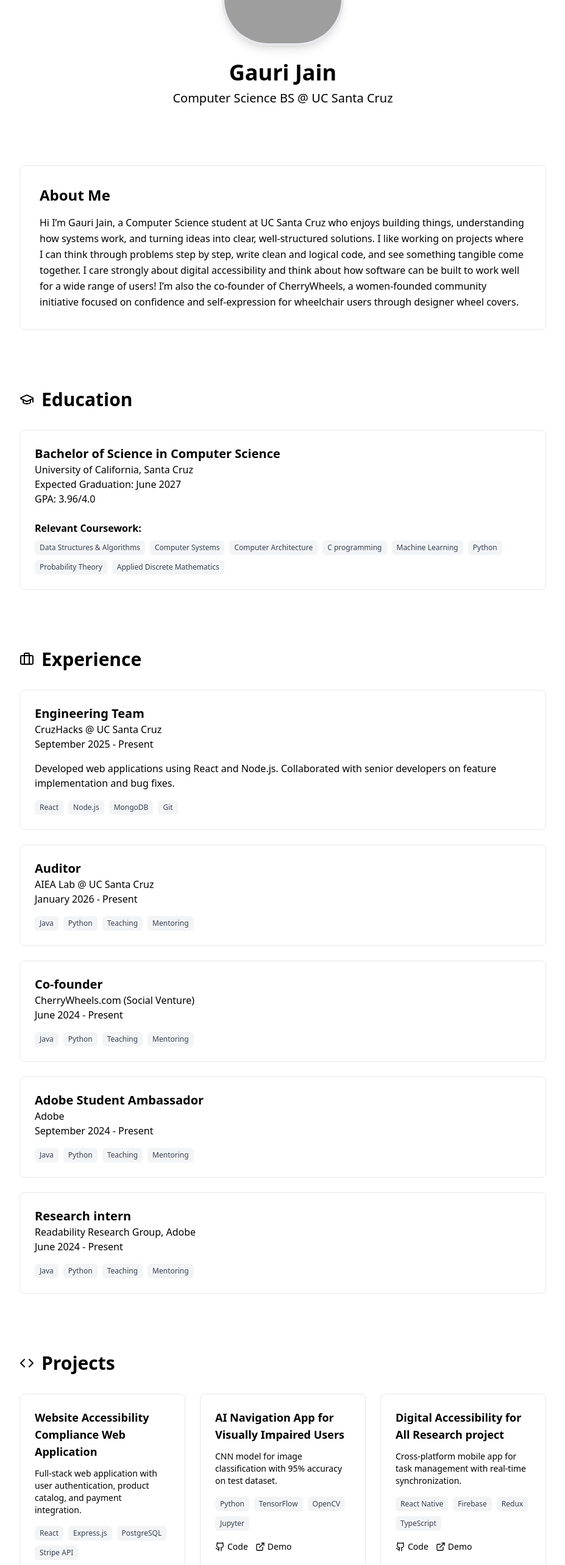
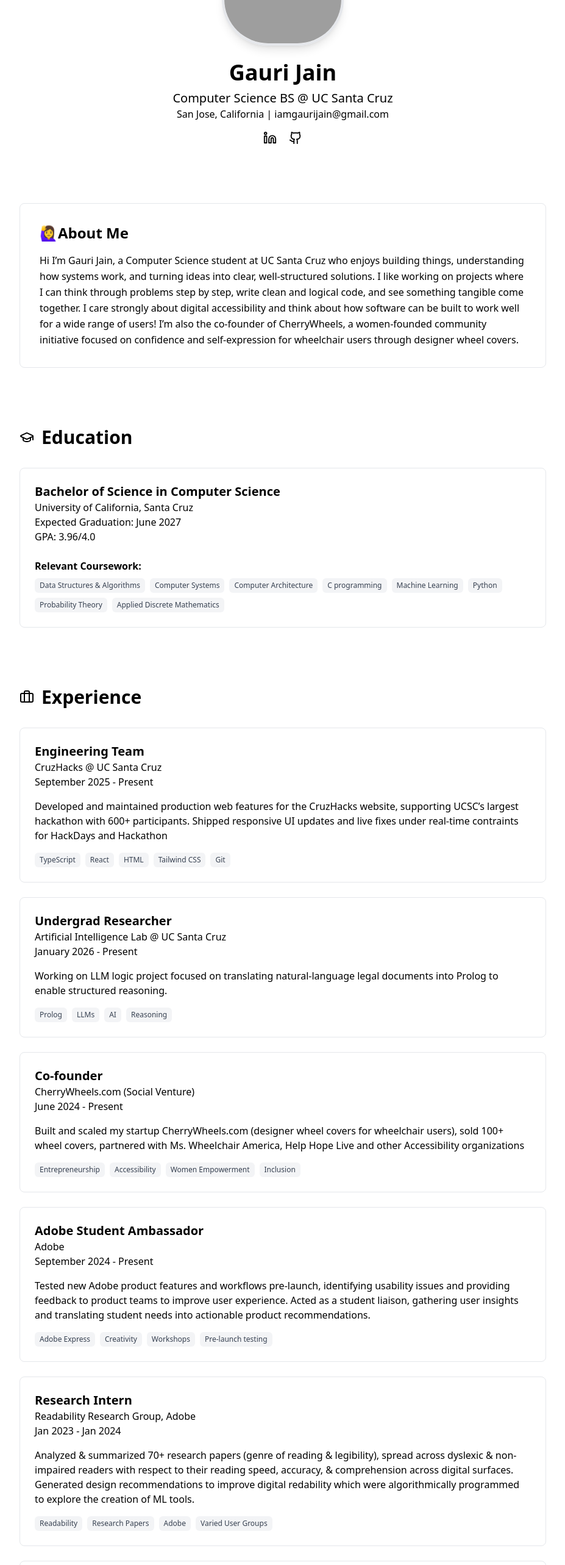
Before and after one commit to gaurijain21/website, a React (Vite) app: page / in a window 1280 px wide. Shown: the part 214-2780 px from the top of the page at 61% size, without its empty margins (176-1103 px from the left). Built offline with nearby package versions, Linux system fonts and the light colour scheme; grey boxes are pictures that could not be loaded.

Commit message:
Website content updated

```diff
--- a/src/components/about-section.tsx
+++ b/src/components/about-section.tsx
@@ -1,10 +1,11 @@
 import React from 'react';
+
 
 export function AboutSection() {
   return (
     <section id="about" className="py-12">
       <div className="bg-card rounded-lg p-8 border border-border">
-        <h2 className="text-2xl font-bold text-card-foreground mb-4">About Me</h2>
+        <h2 className="text-2xl font-bold text-card-foreground mb-4">🙋‍♀️About Me</h2>
         <p className="text-card-foreground leading-relaxed">
           Hi I’m Gauri Jain, a Computer Science student at UC Santa Cruz who enjoys building things, understanding how systems work, and turning ideas into clear, well-structured solutions.
           I like working on projects where I can think through problems step by step, write clean and logical code, and see something tangible come together.
--- a/src/components/certifications-section.tsx
+++ b/src/components/certifications-section.tsx
@@ -6,21 +6,38 @@ export function CertificationsSection() {
     {
       name: 'AWS Certified Cloud Practitioner',
       issuer: 'Amazon Web Services',
-      date: 'March 2024',
-      credentialId: 'ABC123456'
+      date: 'August 2025 - August 2028',
+      certificateUrl: 'https://www.credly.com/badges/da0ca2a5-346b-4b6d-97c9-9db1d50fc47a'
     },
     {
-      name: 'Google IT Support Professional Certificate',
-      issuer: 'Google',
-      date: 'January 2024',
-      credentialId: 'DEF789012'
+      name: "Dean's Honors",
+      issuer: 'UC Santa Cruz',
+      date: 'Fall 2025, Winter 2025, Spring 2025'
+
     },
     {
-      name: 'Oracle Java SE 11 Developer',
-      issuer: 'Oracle',
-      date: 'November 2023',
-      credentialId: 'GHI345678'
-    }
+      name: 'Artificial Intelligence and Machine Learning by NVIDIA',
+      issuer: 'id Tech',
+      date: 'November 2023'
+    },
+    {
+      name: 'Leadership and Strategies powered by Harvard',
+      issuer: 'id Tech',
+      date: 'November 2023'
+    },
+    {
+      name: 'Intro to Generative AI',
+      issuer: 'Adobe',
+      date: 'February 2025',
+      certificateUrl: 'https://www.credly.com/badges/e30301c0-d700-490d-ac38-2cae3aea2391'
+    },
+    {
+      name: 'Small Biz Social Media Marketing',
+      issuer: 'Adobe',
+      date: 'February 2025',
+      certificateUrl: 'https://www.credly.com/badges/cb8ed200-4f8f-44bc-9a18-0034739b6aa6'
+    },
+
   ];
 
   return (
@@ -37,9 +54,18 @@ export function CertificationsSection() {
             </h3>
             <p className="text-primary font-medium">{cert.issuer}</p>
             <p className="text-muted-foreground text-sm">{cert.date}</p>
-            <p className="text-muted-foreground text-sm">
-              Credential ID: {cert.credentialId}
-            </p>
+
+            {cert.certificateUrl && (
+              <a
+                href={cert.certificateUrl}
+                target="_blank"
+                rel="noopener noreferrer"
+                className="inline-block mt-3 text-sm font-medium text-primary hover:underline"
+              >
+                View Certificate →
+              </a>
+            )}
+
           </div>
         ))}
       </div>
--- a/src/components/experience-section.tsx
+++ b/src/components/experience-section.tsx
@@ -7,36 +7,43 @@ export function ExperienceSection() {
       title: 'Engineering Team',
       company: 'CruzHacks @ UC Santa Cruz',
       period: 'September 2025 - Present',
-      description: 'Developed web applications using React and Node.js. Collaborated with senior developers on feature implementation and bug fixes.',
-      technologies: ['React', 'Node.js', 'MongoDB', 'Git']
+      description: 'Developed and maintained production web features for the CruzHacks website, supporting UCSC’s largest hackathon with 600+ participants. Shipped responsive UI updates and live fixes under real-time contraints for HackDays and Hackathon',
+      technologies: ['TypeScript', 'React', 'HTML', 'Tailwind CSS', 'Git']
     },
     {
-      title: 'Auditor',
-      company: 'AIEA Lab @ UC Santa Cruz',
+      title: 'Undergrad Researcher',
+      company: 'Artificial Intelligence Lab @ UC Santa Cruz',
       period: 'January 2026 - Present',
-      description: '',
-      technologies: ['Java', 'Python', 'Teaching', 'Mentoring']
+      description: 'Working on LLM logic project focused on translating natural-language legal documents into Prolog to enable structured reasoning.',
+      technologies: ['Prolog', 'LLMs', 'AI', 'Reasoning']
     },
     {
       title: 'Co-founder',
       company: 'CherryWheels.com (Social Venture)',
       period: 'June 2024 - Present',
-      description: '',
-      technologies: ['Java', 'Python', 'Teaching', 'Mentoring']
+      description: 'Built and scaled my startup CherryWheels.com (designer wheel covers for wheelchair users), sold 100+ wheel covers, partnered with Ms. Wheelchair America, Help Hope Live and other Accessibility organizations',
+      technologies: ['Entrepreneurship', 'Accessibility', 'Women Empowerment', 'Inclusion']
     },
     {
       title: 'Adobe Student Ambassador',
       company: 'Adobe',
       period: 'September 2024 - Present',
-      description: '',
-      technologies: ['Java', 'Python', 'Teaching', 'Mentoring']
+      description: 'Tested new Adobe product features and workflows pre-launch, identifying usability issues and providing feedback to product teams to improve user experience. Acted as a student liaison, gathering user insights and translating student needs into actionable product recommendations.',
+      technologies: ['Adobe Express', 'Creativity', 'Workshops', 'Pre-launch testing']
     },
     {
-      title: 'Research intern',
+      title: 'Research Intern',
       company: 'Readability Research Group, Adobe',
-      period: 'June 2024 - Present',
-      description: '',
-      technologies: ['Java', 'Python', 'Teaching', 'Mentoring']
+      period: 'Jan 2023 - Jan 2024',
+      description: 'Analyzed & summarized 70+ research papers (genre of reading & legibility), spread across dyslexic & non- impaired readers with respect to their reading speed, accuracy, & comprehension across digital surfaces. Generated design recommendations to improve digital redability which were algorithmically programmed to explore the creation of ML tools.',
+      technologies: ['Readability', 'Research Papers', 'Adobe', 'Varied User Groups']
+    },
+    {
+      title: 'President, Adobe Club',
+      company: 'UC Santa Cruz',
+      period: 'January 2026 - Present',
+      description: 'Led and scaled the student organization, driving campus-wide engagement with Adobe Creative Cloud tools.',
+      technologies: ['Adobe', 'Workshops', 'Adobe Express', 'Adobe Firefly', 'Creativity', 'Leadership']
     }
   ];
 
--- a/src/components/navigation.tsx
+++ b/src/components/navigation.tsx
@@ -9,12 +9,12 @@ export function Navigation() {
   };
 
   const navItems = [
-    { id: 'about', label: 'About' },
-    { id: 'education', label: 'Education' },
-    { id: 'experience', label: 'Experience' },
-    { id: 'projects', label: 'Projects' },
-    { id: 'certifications', label: 'Certifications' },
-    { id: 'skills', label: 'Skills' },
+    { id: 'about', label: '🙋‍♀️About' },
+    { id: 'education', label: '📖Education' },
+    { id: 'experience', label: '🤓Experience' },
+    { id: 'projects', label: '🧑🏻‍💻Projects' },
+    { id: 'certifications', label: '🏆Certifications' },
+    { id: 'skills', label: '🥷🏻Skills' },
   ];
 
   return (
--- a/src/components/profile-section.tsx
+++ b/src/components/profile-section.tsx
@@ -1,4 +1,6 @@
 import React from 'react';
+import { Linkedin, Github } from 'lucide-react';
+
 
 export function ProfileSection() {
   return (
@@ -18,6 +20,33 @@ export function ProfileSection() {
       <p className="text-xl text-muted-foreground">
         Computer Science BS @ UC Santa Cruz
       </p>
+      <p> San Jose, California  |  iamgaurijain@gmail.com</p>
+      <div className="flex justify-center gap-5 mt-4">
+
+
+        <a
+          href="https://www.linkedin.com/in/gaurijain21"
+          target="_blank"
+          rel="noopener noreferrer"
+          aria-label="LinkedIn"
+          className="text-muted-foreground hover:text-[#0A66C2] transition-colors"
+        >
+          <Linkedin size={22} />
+        </a>
+
+        <a
+          href="https://github.com/gaurijain21"
+          target="_blank"
+          rel="noopener noreferrer"
+          aria-label="GitHub"
+          className="text-muted-foreground hover:text-[#0A66C2] transition-colors"
+        >
+          <Github size={22} />
+        </a>
+      </div>
+      <p className="text-xl text-muted-foreground">
+
+      </p>
     </section>
   );
 }
--- a/src/components/projects-section.tsx
+++ b/src/components/projects-section.tsx
@@ -4,25 +4,28 @@ import { Code, ExternalLink, Github } from 'lucide-react';
 export function ProjectsSection() {
   const projects = [
     {
-      title: 'Website Accessibility Compliance Web Application',
-      description: 'Full-stack web application with user authentication, product catalog, and payment integration.',
-      technologies: ['React', 'Express.js', 'PostgreSQL', 'Stripe API'],
-      github: '#',
-      demo: '#'
+      title: 'A11yWebCheck: Website Accessibility Compliance Checker (Live)',
+      description: 'Full-stack web application that checks website accessibility and ADA compliance, categorizes issues by severity, and shows actionable fixes.',
+      technologies: ['HTML', 'CSS', 'JavaScript', 'Axe-core', 'Vercel', 'Render', 'Accessible Features'],
+      demo: 'https://a11ywebcheck.vercel.app/'
     },
     {
       title: 'AI Navigation App for Visually Impaired Users',
-      description: 'CNN model for image classification with 95% accuracy on test dataset.',
-      technologies: ['Python', 'TensorFlow', 'OpenCV', 'Jupyter'],
-      github: '#',
-      demo: '#'
+      description: 'Built an AI-powered navigation app for visually impaired users using real-time video streaming and computer vision to detect and describe surroundings.',
+      technologies: ['Python', 'TensorFlow', 'OpenCV', 'LiveKit AI Agents', 'Computer Vision'],
+      demo: 'https://www.linkedin.com/feed/update/urn:li:activity:7389786940994293760/'
+
+    },
+    {
+      title: "World's Largest Digital Collage for Accessibility Community (Live)",
+      description: 'A digital initiative to bring together individuals, organizations, and allies from the global accessibility community together on one page.',
+      technologies: ['HTML', 'Accessibility', 'Accessible Features'],
+      demo: 'https://tinyurl.com/Collage25'
     },
     {
       title: 'Digital Accessibility for All Research project',
-      description: 'Cross-platform mobile app for task management with real-time synchronization.',
-      technologies: ['React Native', 'Firebase', 'Redux', 'TypeScript'],
-      github: '#',
-      demo: '#'
+      description: 'Conducted Digital Accessibility evaluation for UCSC website. Granted funding from UCSC Student Project funds. Showcased in Baskin Engineering ACM Conference 2025.',
+      technologies: ['Research Paper', 'Accessibility', 'Conference'],
     }
   ];
 
@@ -52,21 +55,19 @@ export function ProjectsSection() {
               ))}
             </div>
             <div className="flex gap-3">
-              <a
-                href={project.github}
-                className="flex items-center gap-1 text-muted-foreground hover:text-foreground transition-colors"
-              >
-                <Github size={16} />
-                <span className="text-sm">Code</span>
-              </a>
+              {project.demo && (
                 <a
                   href={project.demo}
+                  target="_blank"
+                  rel="noopener noreferrer"
                   className="flex items-center gap-1 text-muted-foreground hover:text-foreground transition-colors"
                 >
                   <ExternalLink size={16} />
                   <span className="text-sm">Demo</span>
                 </a>
+              )}
             </div>
+
           </div>
         ))}
       </div>
--- a/src/components/skills-section.tsx
+++ b/src/components/skills-section.tsx
@@ -4,24 +4,24 @@ import { Wrench } from 'lucide-react';
 export function SkillsSection() {
   const skillCategories = [
     {
-      category: 'Programming Languages',
-      skills: ['Java', 'Python', 'JavaScript', 'TypeScript', 'C++', 'SQL']
+      category: 'Languages',
+      skills: ['Python', 'JavaScript', 'TypeScript', 'C++', 'C', 'SQL', 'HTML', 'CSS','Risc-V Assembly']
     },
     {
-      category: 'Web Technologies',
-      skills: ['React', 'Node.js', 'HTML/CSS', 'Express.js', 'Next.js', 'Tailwind CSS']
+      category: 'Frameworks & Backend',
+      skills: ['React', 'Node.js', 'Next.js', 'Expo', 'Flask', 'SQL', 'Firebase', 'Render']
     },
     {
-      category: 'Databases',
-      skills: ['PostgreSQL', 'MongoDB', 'MySQL', 'Redis']
+      category: 'Libraries and ML',
+      skills: ['Pandas', 'NumPy', 'Matplotlib', 'Scikit-learn', 'OpenCV', 'TensorFlow', 'PyTorch']
     },
     {
       category: 'Tools & Technologies',
-      skills: ['Git', 'Docker', 'AWS', 'Linux', 'VS Code', 'Figma']
+      skills: ['Git', 'AWS', 'VS Code', 'Figma', 'Vercel', 'Jetson Nano', 'Stripe']
     },
     {
       category: 'Concepts',
-      skills: ['Data Structures', 'Algorithms', 'OOP', 'REST APIs', 'Agile', 'Testing']
+      skills: ['Data Structures', 'Algorithms', 'Object-Oriented Programming', 'REST APIs', 'Testing', 'Agile Development', 'Accessibile website']
     }
   ];
 
```
Lines whose indentation alone changed are shown as unchanged.
